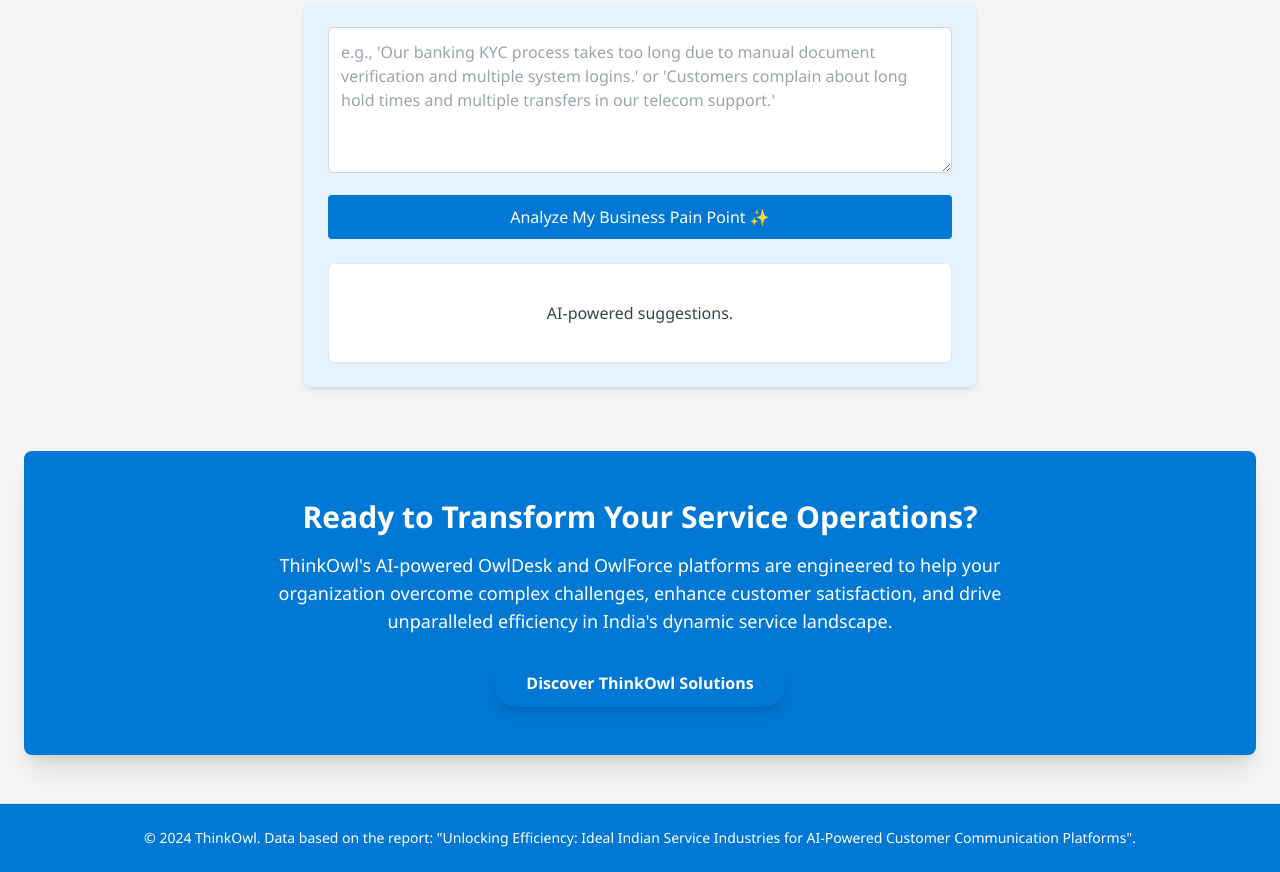
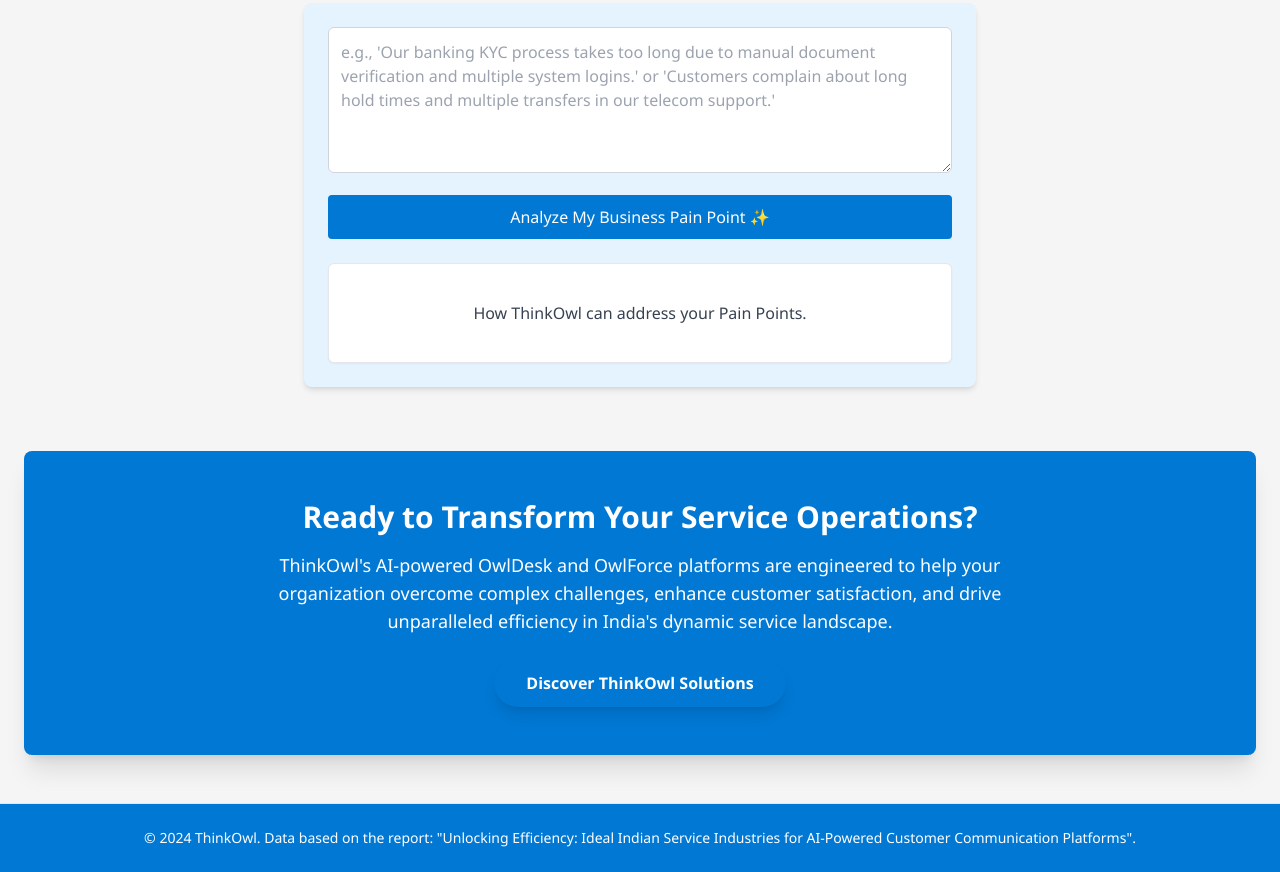
Before and after one commit to Prashri/ThinkOwl---Bridging-India-s-Service-Gap, a plain HTML site: page index.html in a window 1280 px wide. Shown: the part 3991-4863 px from the top of the page. Drawn offline with nearby package versions, Linux system fonts and the light colour scheme; a web font is replaced by a local one.

Commit message:
Update index.html

```diff
--- a/index.html
+++ b/index.html
@@ -413,7 +413,7 @@
                     Analyze My Business Pain Point ✨
                 </button>
                 <div id="llmResponseArea" class="mt-6 p-4 bg-white border border-gray-200 rounded-md shadow-sm min-h-[100px] flex items-center justify-center text-gray-700">
-                    <p>AI-powered suggestions.</p>
+                    <p>How ThinkOwl can address your Pain Points.</p>
                 </div>
                 <div id="loadingIndicator" class="mt-4 text-center text-gray-600 hidden">
                     Analyzing your pain point...
```
